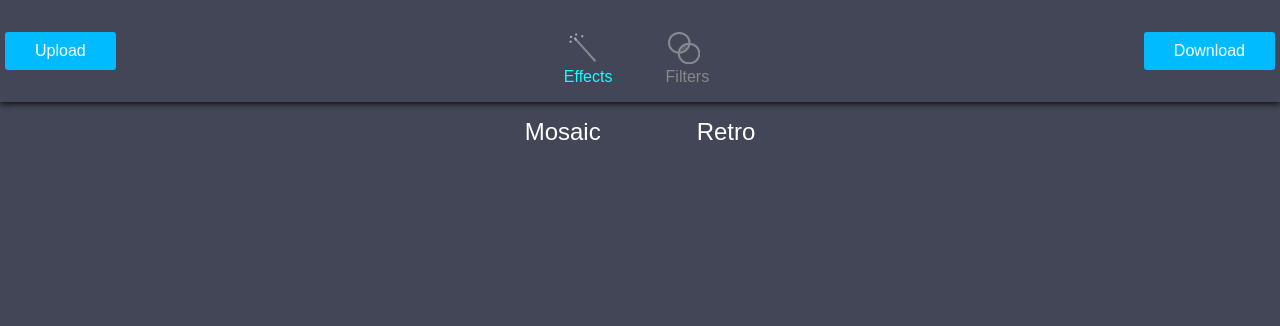
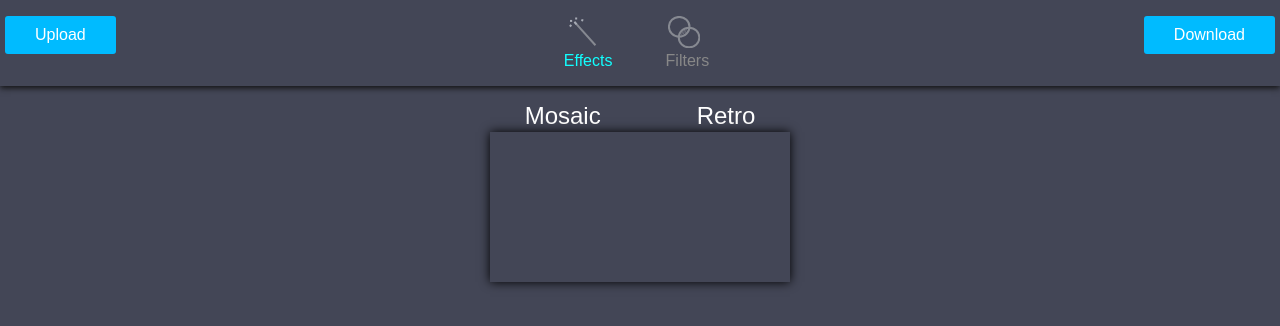
Before and after one commit to shockry/editest, a React (Create React App) app: page / in a window 1280 px wide. Shown: the top 326 px of the page. Built offline with nearby package versions, Linux system fonts and the light colour scheme.

Commit message:
Draw uploaded image to canvas

```diff
--- a/src/App.css
+++ b/src/App.css
@@ -4,20 +4,24 @@ body {
 
 .navbar-container {
   display: inline-block;
-  margin-top: 2em;
+  margin-top: 1em;
 }
+
 .left {
   width: 20%;
   float: left;
 }
+
 .middle {
   width: 59%;
   text-align: center;
   margin-bottom: 1em;
 }
+
 .right {
   float: right;
 }
+
 button {
   padding: 10px 30px;
   border-radius: 3px;
@@ -55,3 +59,19 @@ button {
     font-size: 0.8em;
   }
 }
+
+.hiddenInput {
+  display: none;
+}
+
+.drawingArea {
+  max-width: 75vw;
+  max-height: 75vh;
+  box-shadow: 0px 0px 10px #000000;
+}
+
+.preview {
+  text-align:center;
+  margin:auto;
+  padding-top: 2px;
+}
--- a/src/App.js
+++ b/src/App.js
@@ -5,12 +5,26 @@ import './App.css';
 import Toolbar from './components/toolbar'
 
 class App extends Component {
+  constructor(props) {
+   super(props);
+
+   this.triggerUpload = this.triggerUpload.bind(this);
+   this.drawImage = this.drawImage.bind(this);
+   // refs
+   this.imageInput = null;
+   this.canvas = null;
+ }
   render() {
     return (
       <div>
         <div className="topbar">
           <div className="left navbar-container">
-            <button type="button"> Upload </button>
+            <input className="hiddenInput" type="file"
+                   accept="image/*" id="image-picker"
+                   ref={input => {this.imageInput = input;}}
+                   onChange={this.drawImage}>
+            </input>
+            <button type="button" onClick={this.triggerUpload}> Upload </button>
           </div>
 
           <div className="middle navbar-container">
@@ -30,9 +44,39 @@ class App extends Component {
         </div>
 
         <Toolbar></Toolbar>
+        <div className="preview">
+          <canvas className="drawingArea"
+                  ref={canvas => {this.canvas = canvas;}}>
+          </canvas>
+        </div>
       </div>
     );
   }
+
+  triggerUpload() {
+    this.imageInput.click();
+  }
+
+  drawImage(e) {
+    const file = this.imageInput.files[0];
+    const imageType = /^image\//;
+    const isImage = file && imageType.test(file.type);
+
+    if (this.imageInput.files.length === 1 && isImage) {
+      const canvas = this.canvas;
+
+      const img = new Image();
+      img.src = URL.createObjectURL(file);
+
+      img.onload = function() {
+        URL.revokeObjectURL(this.src);
+        canvas.width = img.naturalWidth;
+        canvas.height = img.naturalHeight;
+        canvas.getContext('2d').drawImage(this, 0, 0);
+      };
+    }
+  }
+
 }
 
 export default App;
```
